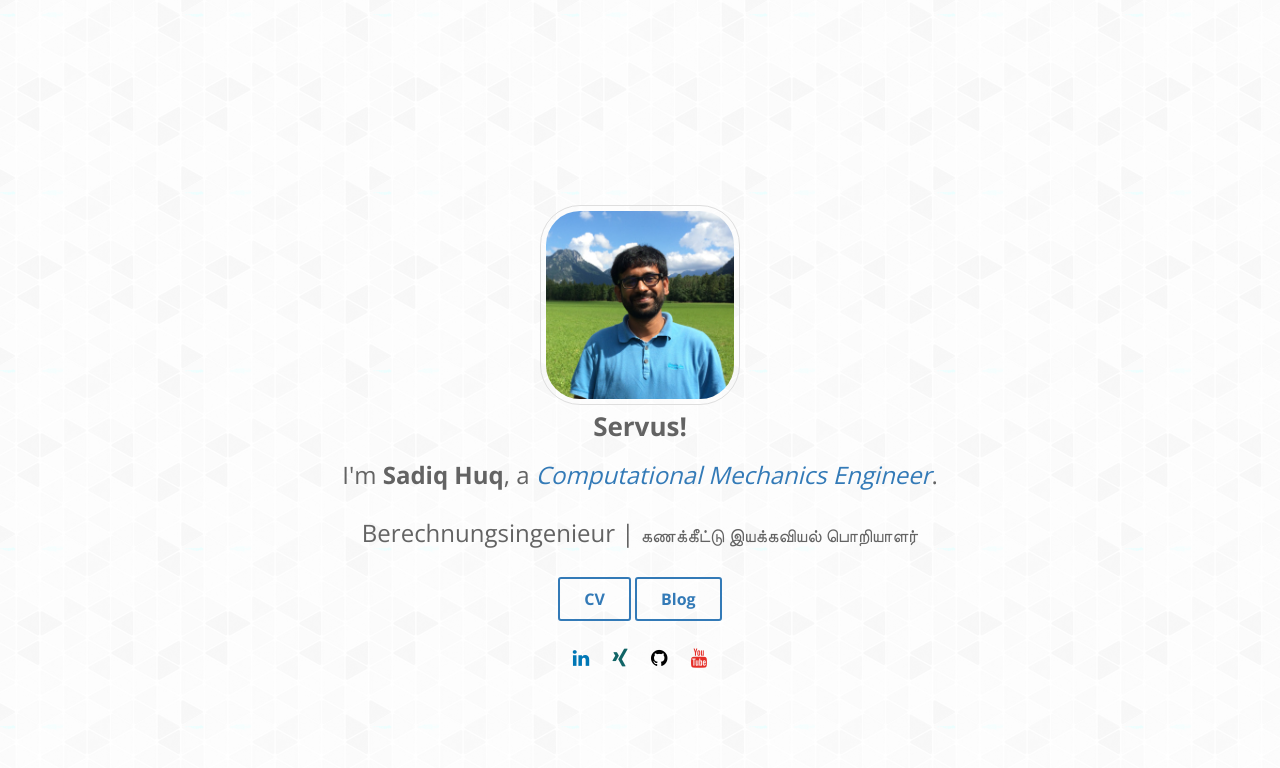
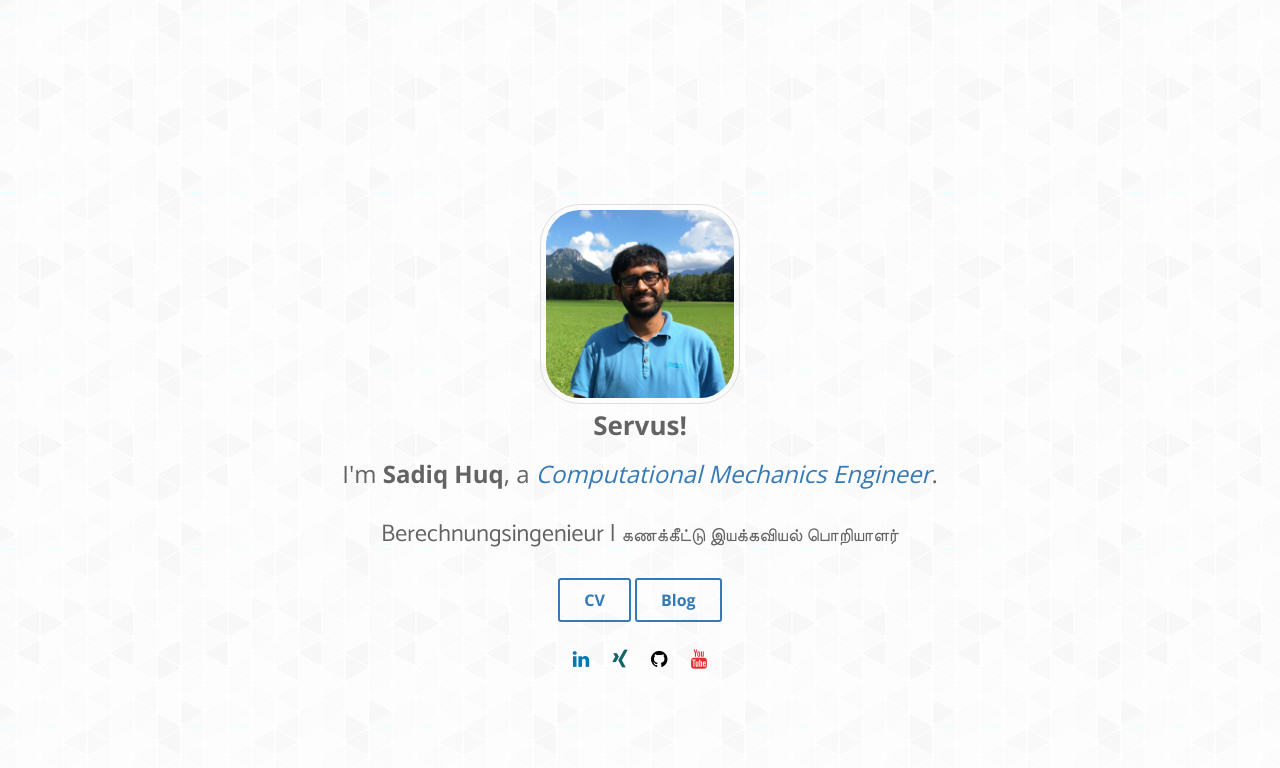
Before and after one commit to sadiqhuq/sadiqhuq.github.io, a Jekyll site: the page built from index.html, in a window 1280 px wide. Shown: the top 768 px of the page. Built offline with Jekyll 4.4.1, drawn with Linux system fonts in a browser that asks for light colours; nearby versions of some CDN libraries.

Commit message:
jobde font

```diff
--- a/css/main.scss
+++ b/css/main.scss
@@ -10,6 +10,12 @@
 // Tags
 @import "custom/tags";
 
+// Job DE
+.jobde {
+   font-family: "Catamaran", sans-serif !important;
+   font-weight: $font-weight-normal !important;
+   font-size: rem(24);
+}
 /* Tamil */
  @import url('//fonts.googleapis.com/css?family=Catamaran:300,400,700');
 .tamil {
--- a/index.html
+++ b/index.html
@@ -12,9 +12,7 @@ layout: home
 
     <!--<h3>{{ site.author.job.DETA }}</h3>-->
     <!--<h3 class='tamil'>{{ site.author.job.DETA }}</h3>-->
-    <h3><span>{{ site.author.job.DE }} | </span><span class='tamil'>{{ site.author.job.TA }}</span></h3>
-
-    <!--<h3>{{ site.author.bio }}</h3>-->
+    <h3><span class='jobde'>{{ site.author.job.DE }} | </span><span class='tamil'>{{ site.author.job.TA }}</span></h3>
 
     <a href="{{ '/cv' | prepend: site.baseurl }}" class="btn btn-ghost">CV</a>
     <a href="{{ '/blog' | prepend: site.baseurl }}" class="btn btn-ghost">Blog</a>
```
